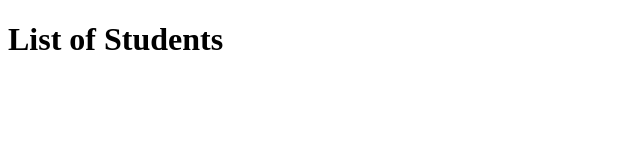
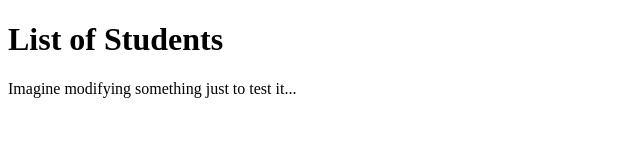
Before and after one commit to Gibran98/firstServer, a website: page public/index.html in a window 1280 px wide. Shown: the whole page, without its empty margins (0-640 px from the left). Drawn offline with nearby package versions, Linux system fonts and the light colour scheme; no server answers.

Commit message:
Changed something

```diff
--- a/public/index.html
+++ b/public/index.html
@@ -9,7 +9,7 @@
   </head>
   <body>
     <h1>List of Students</h1>
-
+    <p>Imagine modifying something just to test it...</p>
     <ul id="studentList">
     </ul>
 
```
